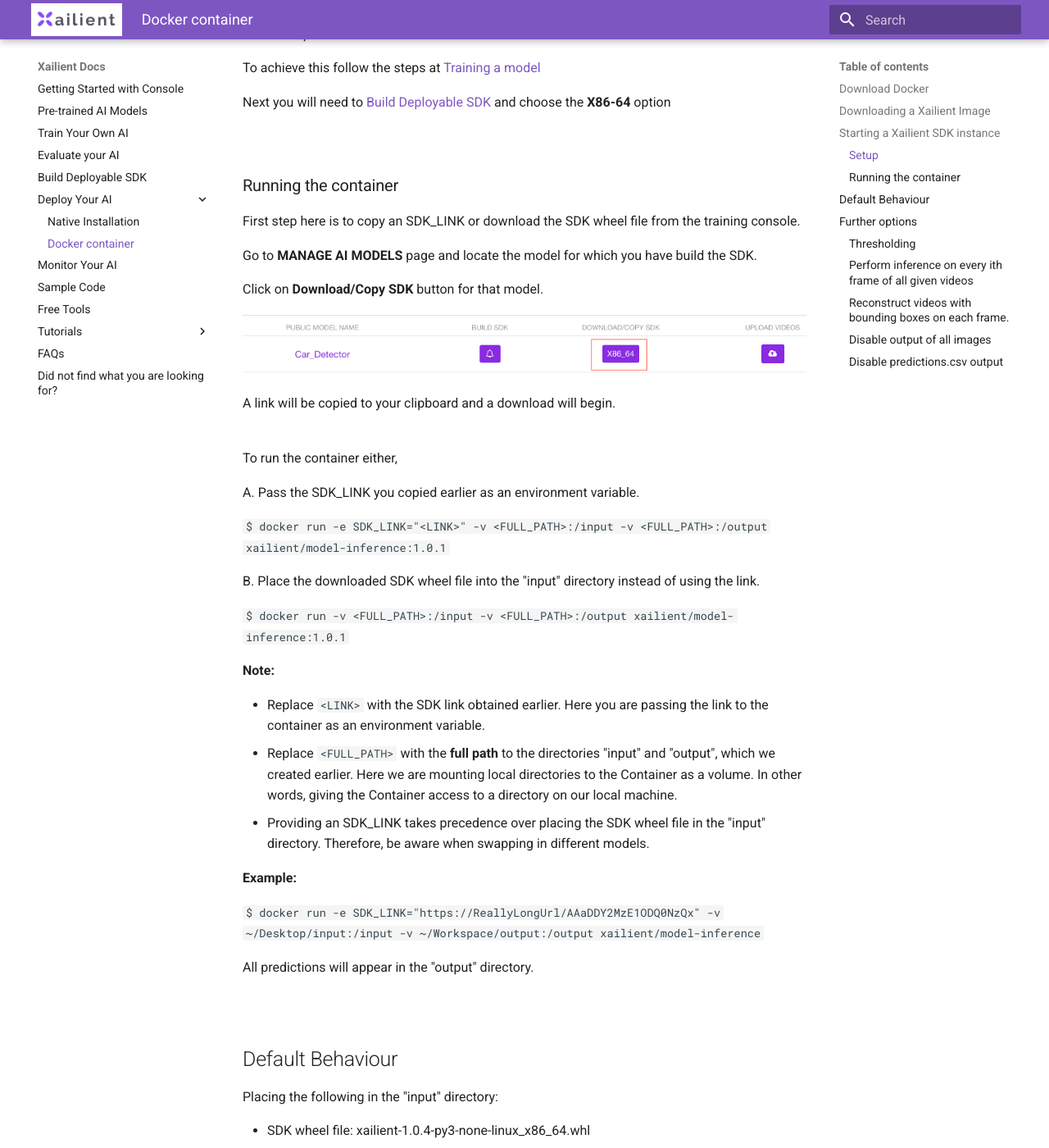
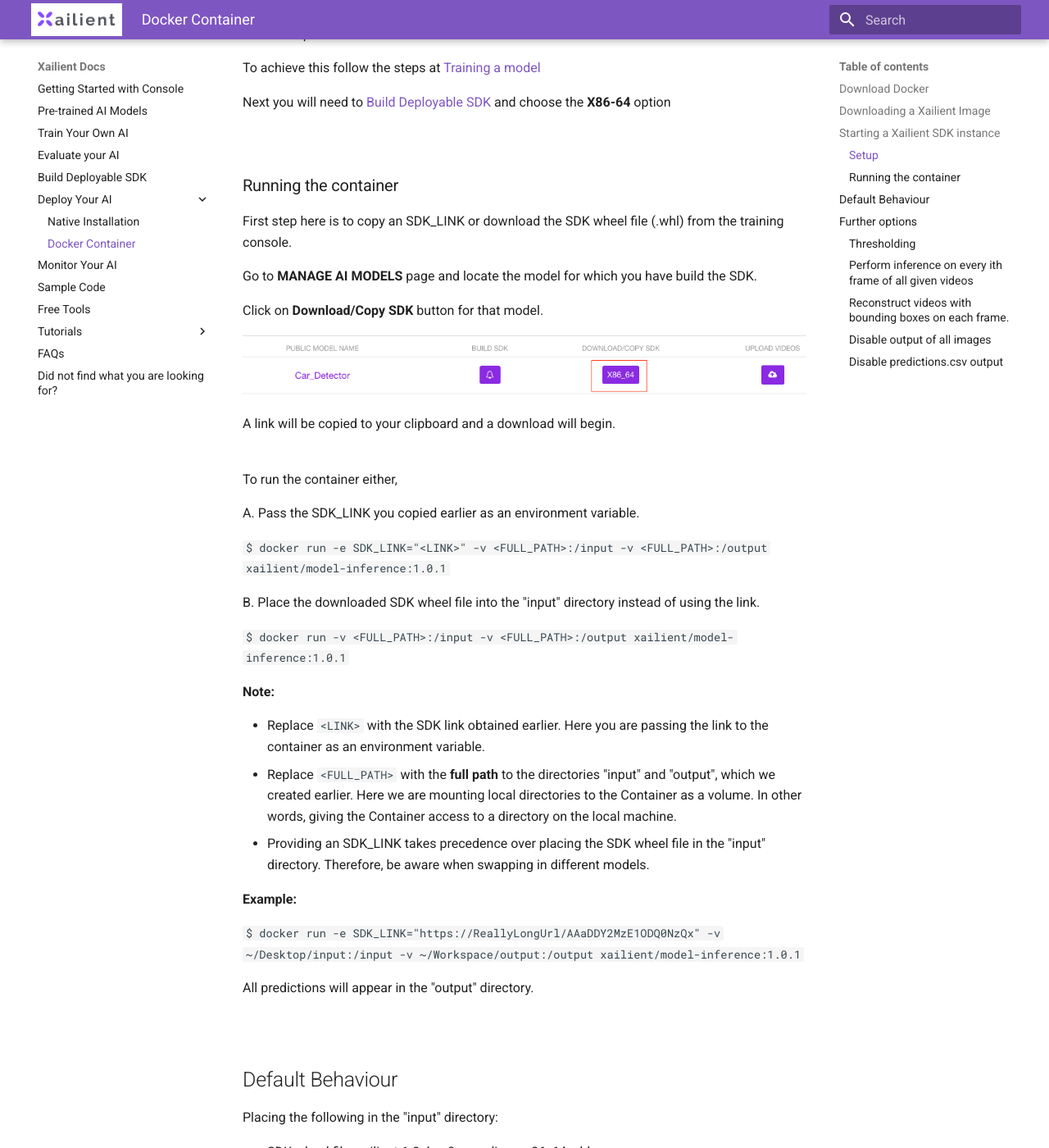
Before and after one commit to xailient-public/docs, an MkDocs documentation site: the page built from docs/container.md, in a window 1280 px wide and 1400 px high, scrolled down 1443 px. Shown: the whole window at 82% size. Built offline with MkDocs 1.6.1 and Material for MkDocs 9.7.7, drawn with Linux system fonts in a browser that asks for light colours; some of the changed text lies outside the part shown.

Commit message:
cleaned docker SDK docs

```diff
--- a/docs/container.md
+++ b/docs/container.md
@@ -43,7 +43,7 @@ Next you will need to [Build Deployable SDK](buildSdk.md) and choose the **X86-6
 
 <br>
 ### Running the container
-First step here is to copy an SDK_LINK or download the SDK wheel file from the training console.
+First step here is to copy an SDK_LINK or download the SDK wheel file (.whl) from the training console.
 
 Go to __MANAGE AI MODELS__ page and locate the model for which you have build the SDK.
 
@@ -69,12 +69,12 @@ B. Place the downloaded SDK wheel file into the "input" directory instead of usi
 **Note:**
 
 - Replace `<LINK>` with the SDK link obtained earlier. Here you are passing the link to the container as an environment variable.
-- Replace `<FULL_PATH>` with the **full path** to the directories "input" and "output", which we created earlier. Here we are mounting local directories to the Container as a volume. In other words, giving the Container access to a directory on our local machine.
+- Replace `<FULL_PATH>` with the **full path** to the directories "input" and "output", which we created earlier. Here we are mounting local directories to the Container as a volume. In other words, giving the Container access to a directory on the local machine.
 - Providing an SDK_LINK takes precedence over placing the SDK wheel file in the "input" directory. Therefore, be aware when swapping in different models.
 
 **Example:**
 
-`$ docker run -e SDK_LINK="https://ReallyLongUrl/AAaDDY2MzE1ODQ0NzQx" -v ~/Desktop/input:/input -v ~/Workspace/output:/output xailient/model-inference`
+`$ docker run -e SDK_LINK="https://ReallyLongUrl/AAaDDY2MzE1ODQ0NzQx" -v ~/Desktop/input:/input -v ~/Workspace/output:/output xailient/model-inference:1.0.1`
 
 All predictions will appear in the "output" directory.
 
@@ -88,7 +88,7 @@ Placing the following in the "input" directory:
 - A video of called traffic.mp4
 
 and running
-`$ docker run-v <FULL_PATH>:/input -v <FULL_PATH>:/output xailient/model-inference:1.0.1`
+`$ docker run -v <FULL_PATH>:/input -v <FULL_PATH>:/output xailient/model-inference:1.0.1`
 
 You will find in the output directory:
 
@@ -99,7 +99,7 @@ You will find in the output directory:
 <br>
 ## Further options
 ### Thresholding
-Play around with different thresholds by passing in the environment variable THRESHOLD when running the container instance. E.g.
+Play around with different thresholds by passing in the environment variable THRESHOLD when running the Container instance. E.g.
 
 **Example:**
 `$ docker run -e THRESHOLD='0.8' -v <FULL_PATH>:/input -v <FULL_PATH>:/output xailient/model-inference:1.0.1`
@@ -113,13 +113,14 @@ As an example, you could perform inference on every 20th frame in a video with t
 ### Reconstruct videos with bounding boxes on each frame.
 You can output the original videos with bounding boxes drawn on each frame with the environment variable REBUILD. You can also pass another variable FPS to set the framerate, default is 2.
 
-This functionality can be combined with choosing the ith frame to do inference on with the EVERY environment variable seen above.
+This functionality can be combined with choosing the ith frame to do inference with the EVERY option above.
 
 **Example:**
 `$ docker run -e EVERY=20 -e REBUILD=True -e FPS=10 -v <FULL_PATH>:/input -v <FULL_PATH>:/output xailient/model-inference:1.0.1`
 
 ### Disable output of all images
 Achieve this by setting the boolean environment variable IMAGES to False.
+Note that this will also disable the REBUILD option for videos.
 
 **Example:**
 `$ docker run -e IMAGES=False -v <FULL_PATH>:/input -v <FULL_PATH>:/output xailient/model-inference:1.0.1`
--- a/mkdocs.yml
+++ b/mkdocs.yml
@@ -7,7 +7,7 @@ nav:
     - Build Deployable SDK: buildSdk.md
     - Deploy Your AI:
         - Native Installation: installation.md
-        - Docker container: container.md
+        - Docker Container: container.md
     - Monitor Your AI: monitor.md
     - Sample Code: sample_code.md
     - Free Tools: free_tools.md
```
Also changed, not shown: other parts of docs/container.md (+4 -4 lines), docs/custom_models.md (+2 -0 lines), docs/installation.md (+3 -1 lines).
